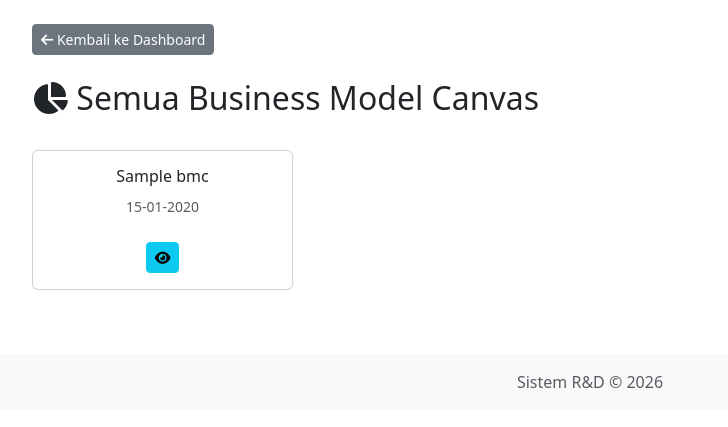
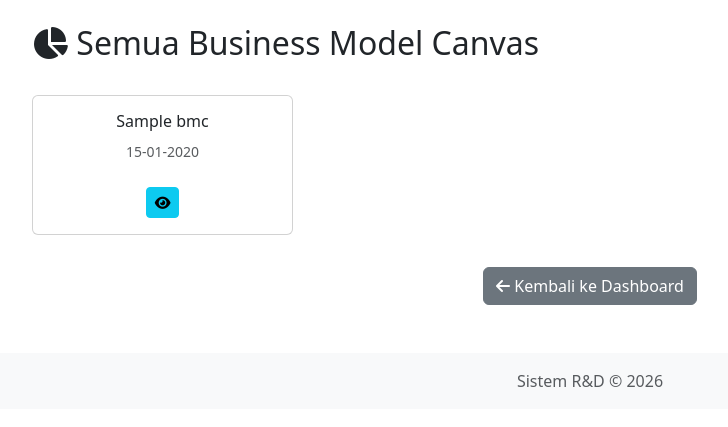
Before and after one commit to rndsupersub/rnd-app, a Flask app: page /daftar_bmc in a window 1280 px wide. Shown: the part 56-483 px from the top of the page, without its empty margins (50-778 px from the left). Run offline with Flask 3, Linux system fonts and the light colour scheme; a user stored in the database is signed in; tables that the repository leaves empty hold one stand-in row (values such as "Sample post"); some libraries are stand-ins or nearby versions.

Commit message:
fix: tombol Buka di dashboard ngarah ke daftar, hapus tombol kembali atas di semua halaman detail & daftar

```diff
--- a/templates/daftar_bmc.html
+++ b/templates/daftar_bmc.html
@@ -3,12 +3,6 @@
 {% block title %}Semua Business Model Canvas - R&D System{% endblock %}
 
 {% block content %}
-<div class="mb-4">
-    <a href="{{ url_for('routes.dashboard') }}" class="btn btn-secondary btn-sm">
-        <i class="fas fa-arrow-left"></i> Kembali ke Dashboard
-    </a>
-</div>
-
 <div class="d-flex justify-content-between align-items-center mb-4">
     <h2><i class="fas fa-chart-pie"></i> Semua Business Model Canvas</h2>
 </div>
@@ -38,4 +32,10 @@
     </div>
 </div>
 {% endif %}
+
+<div class="mt-3 text-center">
+    <a href="{{ url_for('routes.dashboard') }}" class="btn btn-secondary">
+        <i class="fas fa-arrow-left"></i> Kembali ke Dashboard
+    </a>
+</div>
 {% endblock %}
```
Also changed, not shown: templates/daftar_pestle.html (+6 -6 lines), templates/daftar_product.html (+6 -6 lines), templates/daftar_swot.html (+6 -6 lines).
